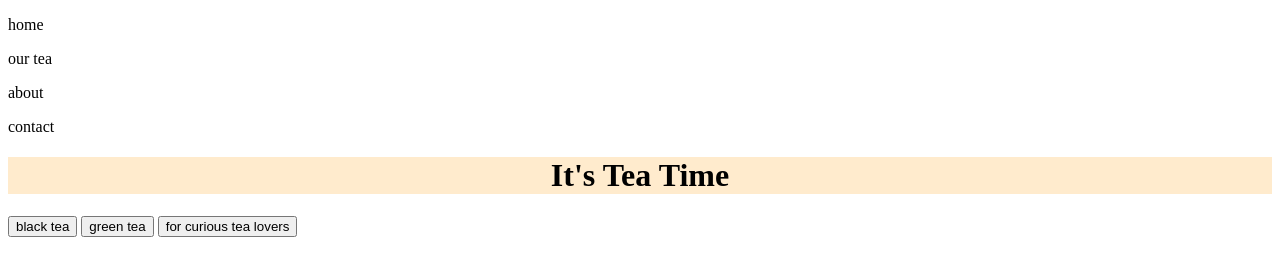
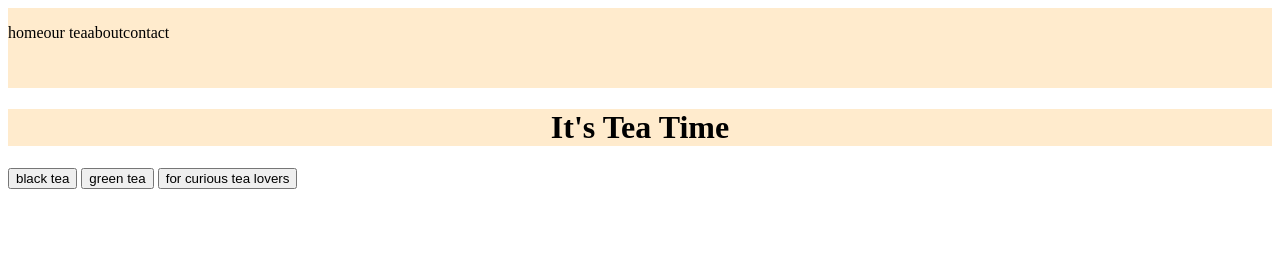
Before and after one commit to mn46/sass-learning, a plain HTML site: page index.html in a window 1280 px wide. Drawn offline with Linux system fonts and the light colour scheme.

Commit message:
learned nesting; problems with margin

```diff
--- a/styles/style.scss
+++ b/styles/style.scss
@@ -1,4 +1,28 @@
+body {
+    margin: 0;
+    padding: 0;
+}
+
+// creating variables
+
+$button_color: #B85913;
+$light_background: blanchedalmond;
+
 h1 {
     text-align: center;
-    background-color: blanchedalmond;
+    background-color: $light_background;
 }
+
+// nesting
+
+header {
+
+    nav {
+        height: 5em;
+        width: 100%;
+        background-color: $light_background;
+        display: flex;
+        flex-direction: row;
+    }
+
+}
```
Also changed, not shown: styles/style.css, 1 other file.
